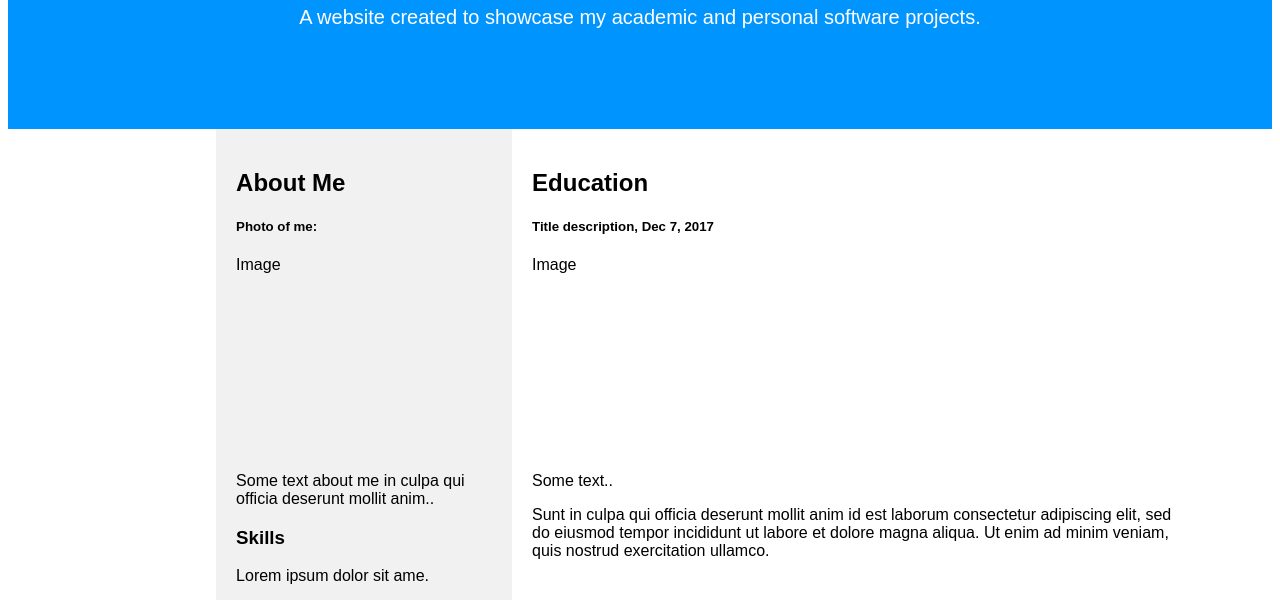
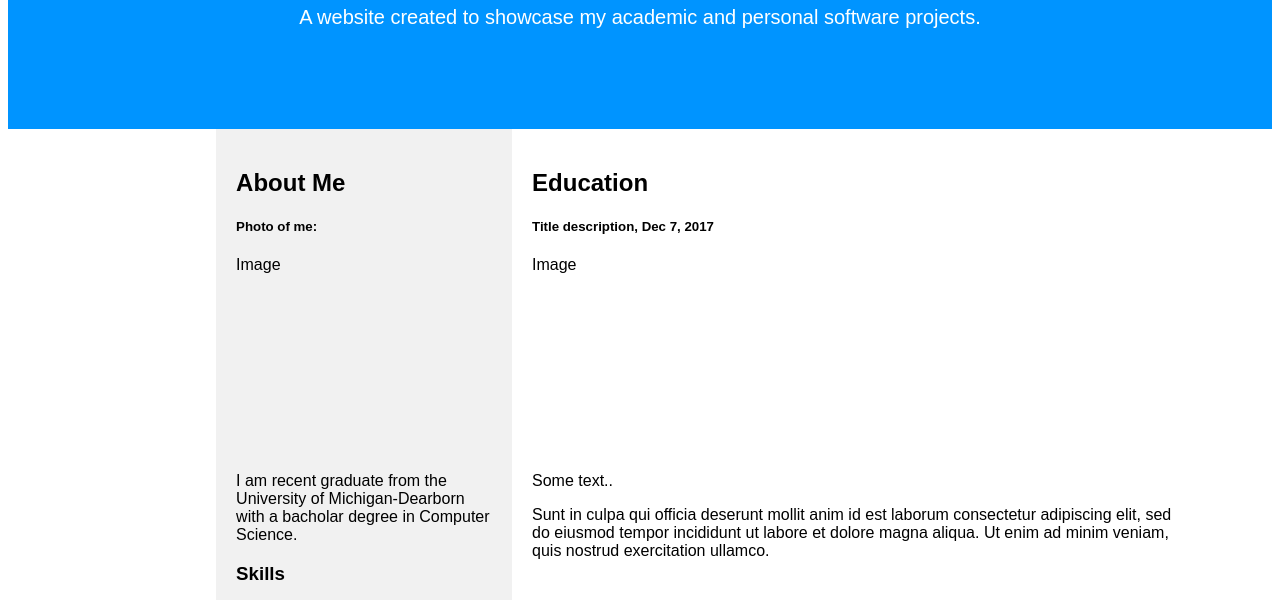
Before and after one commit to drbarlow/PersonalPortfolioWebsite, a plain HTML site: page PersonalPortfolioWebsite/wwwroot/index.html in a window 1280 px wide. Shown: the part 181-781 px from the top of the page. Drawn offline with Linux system fonts and the light colour scheme.

Commit message:
updated about me section

```diff
--- a/PersonalPortfolioWebsite/wwwroot/index.html
+++ b/PersonalPortfolioWebsite/wwwroot/index.html
@@ -25,7 +25,7 @@
             <h2>About Me</h2>
             <h5>Photo of me:</h5>
             <div class="fakeimg" style="height:200px;">Image</div>
-            <p>Some text about me in culpa qui officia deserunt mollit anim..</p>
+            <p>I am recent graduate from the University of Michigan-Dearborn with a bacholar degree in Computer Science.</p>
             <h3>Skills</h3>
             <p>Lorem ipsum dolor sit ame.</p>
         </div>
```
